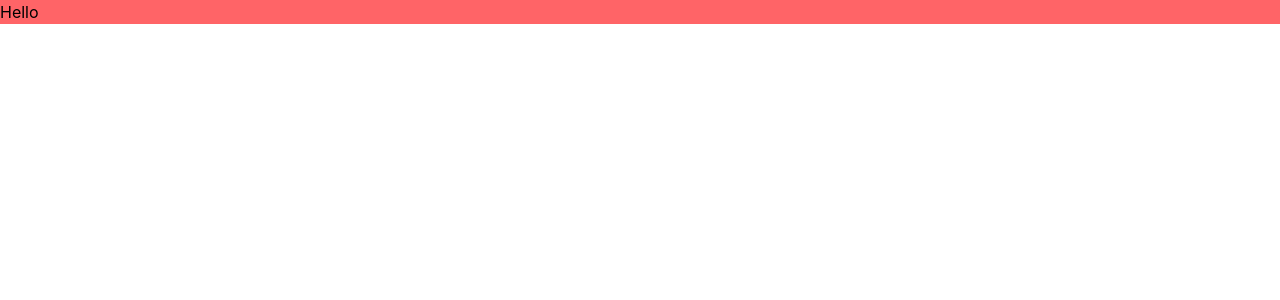
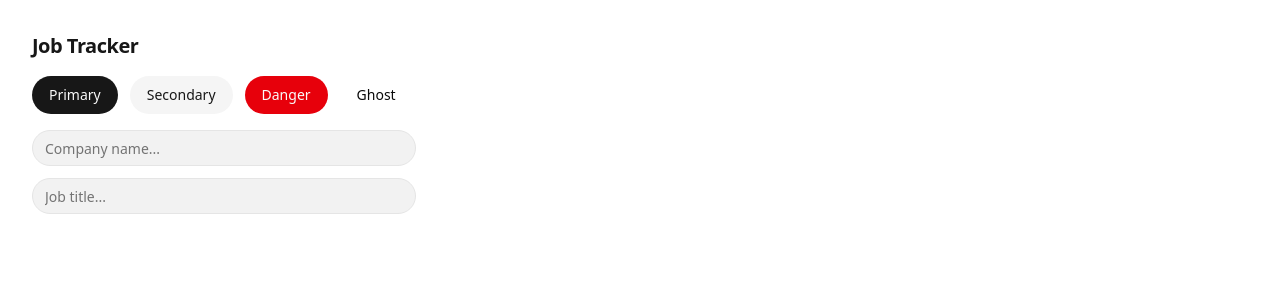
Before and after one commit to mouadbt/application-tracker, a React (Vite) app: page / in a window 1280 px wide. Shown: the top 300 px of the page. Built offline with nearby package versions, Linux system fonts and the light colour scheme.

Commit message:
build: Add design system, Button and Input components

```diff
--- a/src/App.tsx
+++ b/src/App.tsx
@@ -1,7 +1,24 @@
+import Button from "./blocks/components/Button";
+import Input from "./blocks/components/Input";
+
 function App() {
   return (
     <>
-      <h1 className="bg-red-400">Hello</h1>
+      <div className="min-h-screen bg-background p-8 flex flex-col gap-4">
+        <h1 className="heading">Job Tracker</h1>
+
+        <div className="flex gap-3">
+          <Button variant="primary">Primary</Button>
+          <Button variant="secondary">Secondary</Button>
+          <Button variant="danger">Danger</Button>
+          <Button variant="ghost">Ghost</Button>
+        </div>
+
+        <div className="flex flex-col gap-3 max-w-sm">
+          <Input placeholder="Company name..." />
+          <Input placeholder="Job title..." />
+        </div>
+      </div>
     </>
   );
 }
--- /dev/null
+++ b/src/blocks/components/Button.tsx
@@ -0,0 +1,29 @@
+interface ButtonProps {
+  children: React.ReactNode;
+  variant?: "primary" | "secondary" | "danger" | "ghost";
+  type?: "button" | "submit" | "reset";
+  onClick?: () => void;
+  disabled?: boolean;
+  className?: string;
+}
+
+const Button = ({
+  children,
+  variant = "primary",
+  type = "button",
+  onClick,
+  disabled,
+  className = "",
+}: ButtonProps) => {
+  return (
+    <button
+      type={type}
+      onClick={onClick}
+      disabled={disabled}
+      className={`btn btn-${variant} ${className}`}
+    >
+      {children}
+    </button>
+  );
+};
+export default Button;
--- /dev/null
+++ b/src/blocks/components/Input.tsx
@@ -0,0 +1,39 @@
+interface InputProps {
+  type?: string;
+  placeholder?: string;
+  value?: string;
+  onChange?: (e: React.ChangeEvent<HTMLInputElement>) => void;
+  disabled?: boolean;
+  required?: boolean;
+  className?: string;
+  name?: string;
+  id?: string;
+}
+
+const Input = ({
+  type = "text",
+  placeholder,
+  value,
+  onChange,
+  disabled,
+  required,
+  className = "",
+  name,
+  id,
+}: InputProps) => {
+  return (
+    <input
+      type={type}
+      placeholder={placeholder}
+      value={value}
+      onChange={onChange}
+      disabled={disabled}
+      required={required}
+      className={`input ${className}`}
+      name={name}
+      id={id}
+    />
+  );
+};
+
+export default Input;
--- a/src/index.css
+++ b/src/index.css
@@ -1 +1,107 @@
 @import "tailwindcss";
+@import url("https://fonts.googleapis.com/css2?family=Geist:wght@100..900&family=Geist+Mono:wght@100..900&display=swap");
+
+:root {
+  --border: oklch(0.85 0.004 286.099);
+  --radius: 0.25rem;
+}
+
+@theme {
+  --font-sans: "Geist", ui-sans-serif, system-ui, sans-serif;
+  --font-mono: "Geist Mono", ui-monospace, monospace;
+
+  --color-background: lab(100% 0 0);
+  --color-foreground: lab(2.75381% 0 0);
+  --color-card: lab(100% 0 0);
+  --color-card-foreground: lab(2.75381% 0 0);
+  --color-primary: lab(7.78201% -0.0000149012 0);
+  --color-primary-foreground: lab(98.26% 0 0);
+  --color-secondary: lab(96.52% -0.0000298023 0.0000119209);
+  --color-secondary-foreground: lab(7.78201% -0.0000149012 0);
+  --color-muted: lab(96.52% -0.0000298023 0.0000119209);
+  --color-muted-foreground: lab(48.496% 0 0);
+  --color-accent: lab(96.52% -0.0000298023 0.0000119209);
+  --color-accent-foreground: lab(7.78201% -0.0000149012 0);
+  --color-destructive: lab(48.4493% 77.4328 61.5452);
+  --color-destructive-foreground: lab(98.26% 0 0);
+  --color-border: lab(90.952% 0 -0.0000119209);
+  --color-input: lab(90.952% 0 -0.0000119209);
+  --color-ring: lab(66.128% -0.0000298023 0.0000119209);
+}
+
+@layer base {
+  * {
+    font-family: var(--font-sans);
+  }
+  body {
+    @apply bg-background text-foreground text-sm leading-relaxed;
+  }
+  h1,
+  h2,
+  h3,
+  h4,
+  h5,
+  h6 {
+    @apply font-semibold tracking-tight text-primary;
+  }
+
+.btn {
+  @apply inline-flex items-center justify-center gap-1.5 rounded-3xl border border-transparent px-4 py-2 text-sm font-medium transition-all cursor-pointer select-none outline-none focus-visible:ring-2 focus-visible:ring-ring disabled:pointer-events-none disabled:opacity-50;
+}
+.btn-primary {
+  @apply bg-primary text-primary-foreground hover:bg-primary/80;
+}
+.btn-secondary {
+  @apply bg-secondary text-secondary-foreground hover:bg-secondary/70;
+}
+.btn-danger {
+  @apply bg-destructive text-destructive-foreground hover:bg-destructive/80;
+}
+.btn-ghost {
+  @apply hover:bg-muted hover:text-foreground;
+}
+}
+
+@layer components {
+  .input {
+    @apply h-9 w-full rounded-3xl border border-border bg-input/50 px-3 py-1 text-sm outline-none placeholder:text-muted-foreground focus-visible:ring-2 focus-visible:ring-ring disabled:cursor-not-allowed disabled:opacity-50 transition-all;
+  }
+
+  .card {
+    @apply rounded-2xl border border-border/80 bg-secondary/55;
+  }
+  .card-content {
+    @apply flex flex-col gap-3 px-5 py-5 sm:px-6 sm:py-6;
+  }
+  .heading {
+    @apply text-xl font-semibold tracking-tight text-primary;
+  }
+  .text-label {
+    @apply font-semibold text-foreground;
+  }
+  .text-description {
+    @apply text-xs text-muted-foreground;
+  }
+  .text-body {
+    @apply text-foreground/90;
+  }
+
+  .table-wrapper {
+    @apply relative w-full overflow-auto;
+  }
+  .table {
+    @apply w-full text-sm border-collapse;
+  }
+  .table-th {
+    @apply h-10 px-4 text-left font-medium whitespace-nowrap;
+  }
+  .table-thead {
+    @apply bg-muted/30 border-b border-border;
+  }
+  .table-tbody tr {
+    @apply cursor-pointer border-b border-border last:border-b-0;
+  }
+  .table-td {
+    @apply whitespace-nowrap p-2 align-middle;
+  }
+}
```
